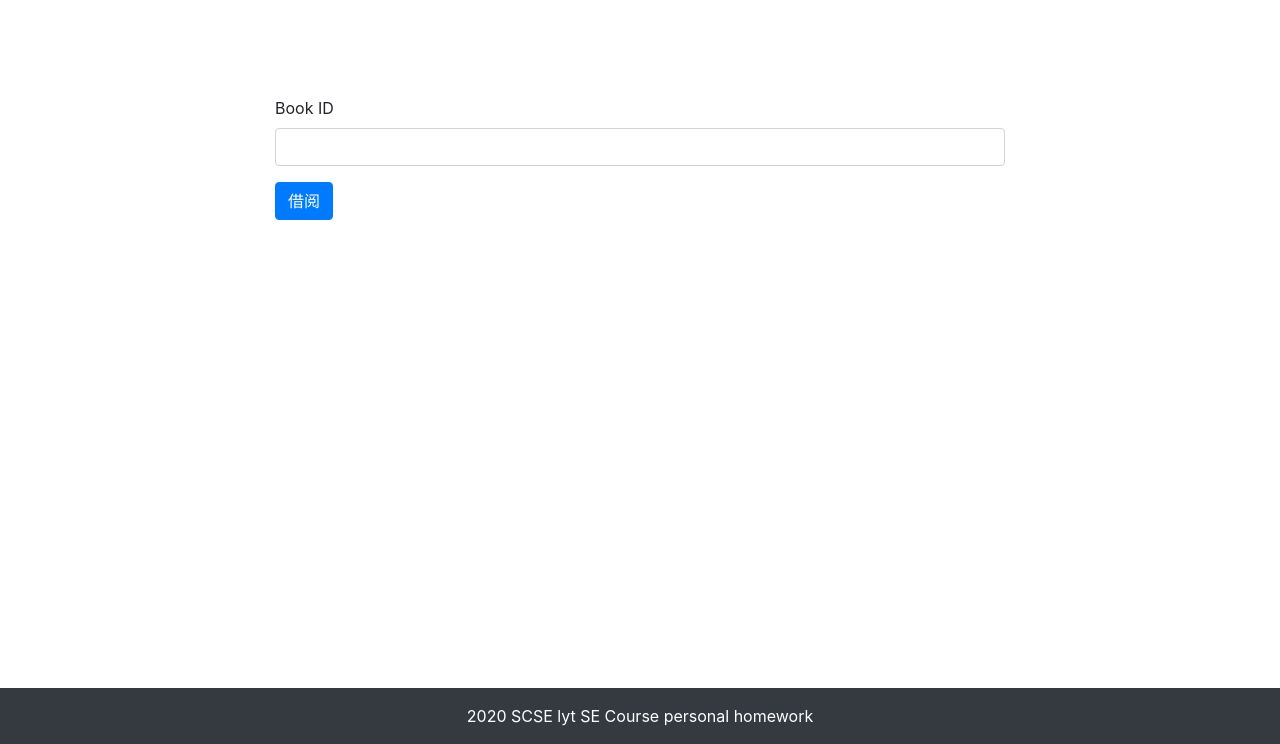
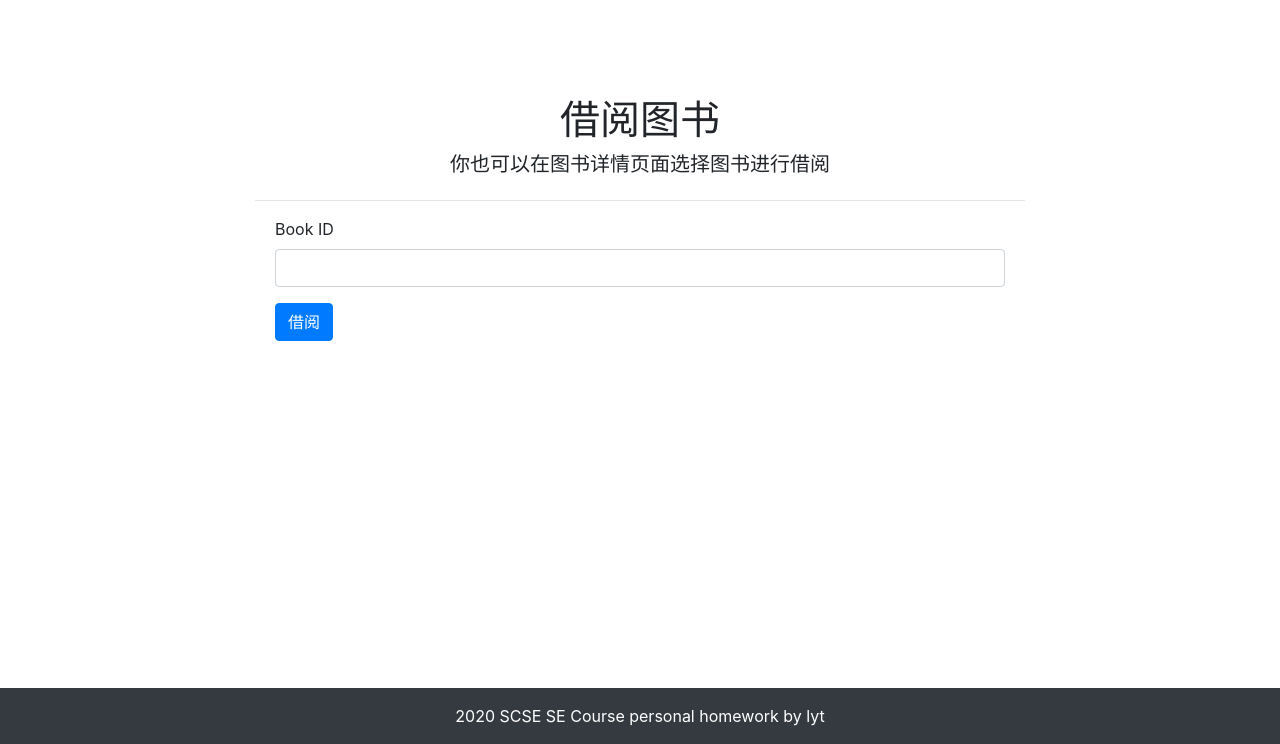
Before and after one commit to login256/Library-Manage-System, a Django app: page /borrow/ in a window 1280 px wide. Shown: the part 56-800 px from the top of the page. Run offline with Django 3.2, Linux system fonts and the light colour scheme; the visitor is signed in with stand-in values (Sample User, id 1).

Commit message:
更改了前端

```diff
--- a/app/models.py
+++ b/app/models.py
@@ -11,7 +11,7 @@ class Book(models.Model):
 
 class BookItem(models.Model):
     book = models.ForeignKey(Book, on_delete=models.CASCADE)
-    status_choices = [(0,'Not borrowed'), (1,'Borrowed')]
+    status_choices = [(0,'未借出'), (1,'已借出')]
     status = models.IntegerField(choices=status_choices, default=0)
 
 
--- a/app/templates/borrow.html
+++ b/app/templates/borrow.html
@@ -1,6 +1,17 @@
 {% include 'base.html' %}
 {% block mainbody %}
 <div class="container">
+<div class="row  justify-content-center">
+<h1>
+借阅图书
+</h1>
+</div>
+<div class="row  justify-content-center">
+<h5>
+你也可以在图书详情页面选择图书进行借阅
+</h5>
+</div>
+<hr class="col-md-8"/>
 <div class="row  justify-content-center">
 <form action="" method="post" class="col-md-8">
 {% csrf_token %}
--- a/app/templates/footer.html
+++ b/app/templates/footer.html
@@ -4,6 +4,6 @@
 </div>
 <footer class="py-3 bg-dark fixed-bottom">
     <div class="container">
-        <p class="m-0 text-center text-white">2020 SCSE lyt SE Course personal homework</p>
+        <p class="m-0 text-center text-white">2020 SCSE SE Course personal homework by lyt</p>
     </div>
 </footer>
--- a/app/templates/index.html
+++ b/app/templates/index.html
@@ -4,7 +4,7 @@
 <div class="container">
 <div class="jumbotron">
   <h1 class="display-4">欢迎使用图书借阅系统</h1>
-  <p class="lead">这是一个软件工程2020的个人作业</p>
+  <p class="lead">这是软件工程2020的个人作业</p>
   <hr class="my-4">
   <p>你可以查看图书、借阅图书或者归还图书</p>
   <a class="btn btn-primary btn-lg" href="{% url 'books_index' %}" role="button">查看所有图书</a>
```
Also changed, not shown: app/templates/book_show.html (+4 -4 lines), app/migrations/0005_auto_20200324_1853.py (added).
